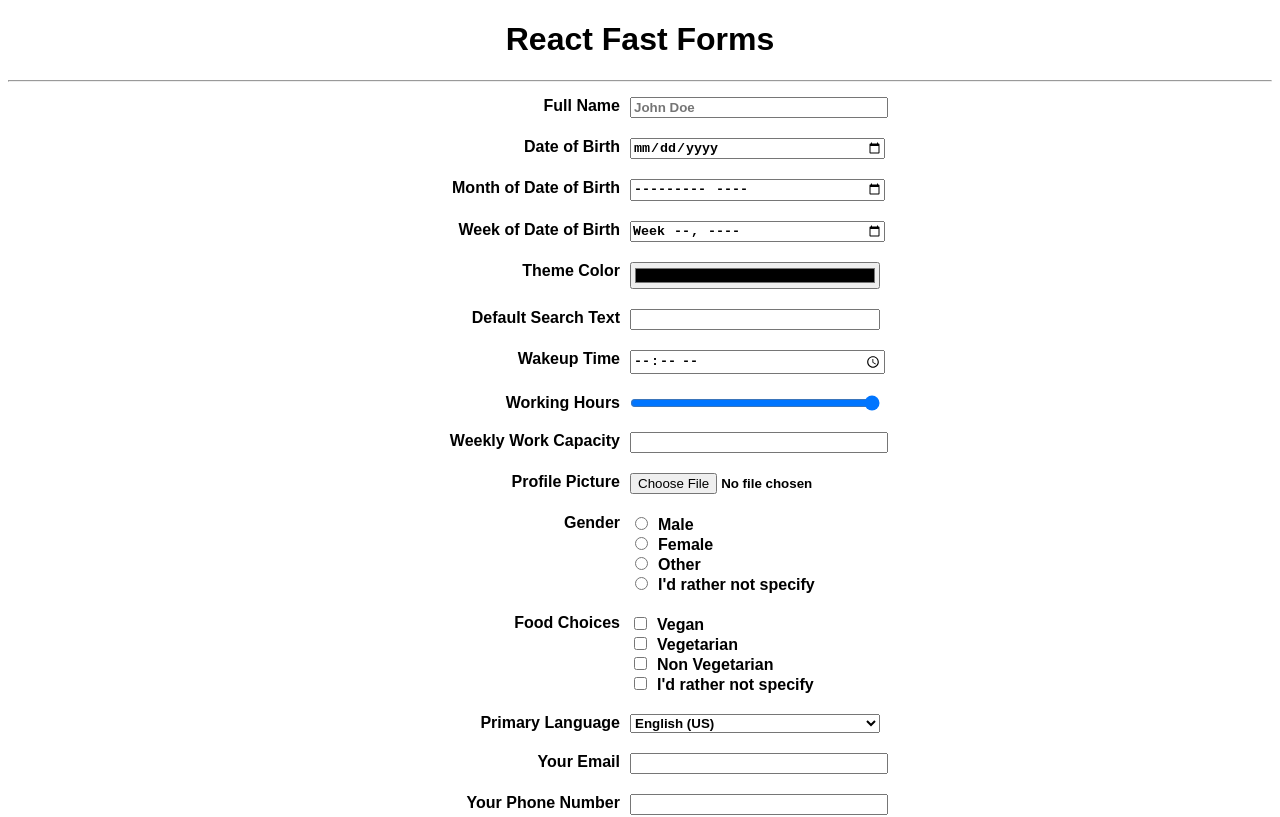
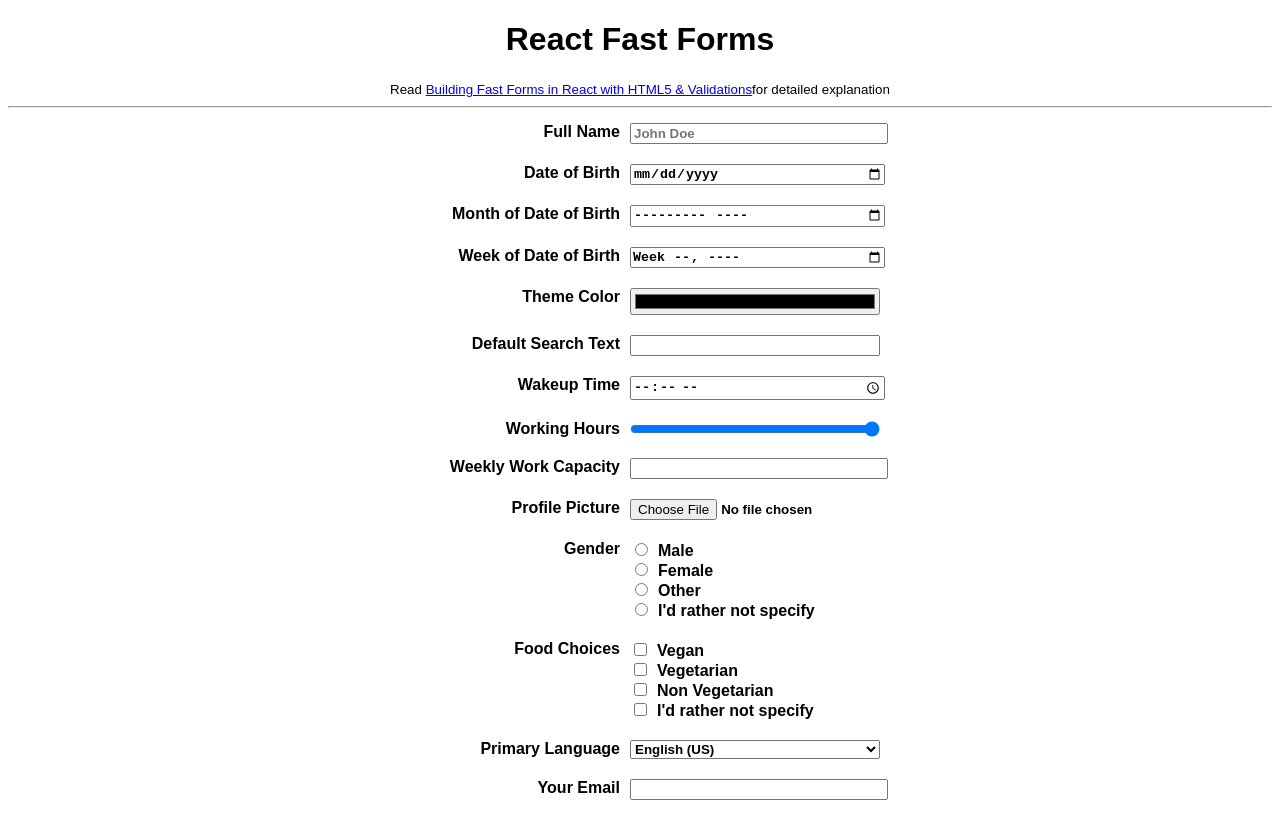
Before and after one commit to time2hack/fast-forms-in-react, a React (Create React App) app: page / in a window 1280 px wide. Shown: the top 817 px of the page. Built offline with nearby package versions, Linux system fonts and the light colour scheme.

Commit message:
🚏 link tutorial in demo

```diff
--- a/src/App.js
+++ b/src/App.js
@@ -6,6 +6,10 @@ export default function App() {
   return (
     <div className="App">
       <h1>React Fast Forms</h1>
+      <small>
+        Read <a href='https://time2hack.com/form-with-react-html5-validations/'>Building Fast Forms in React with HTML5 & Validations</a>
+        for detailed explanation
+      </small>
       <hr />
       <Form />
     </div>
```
